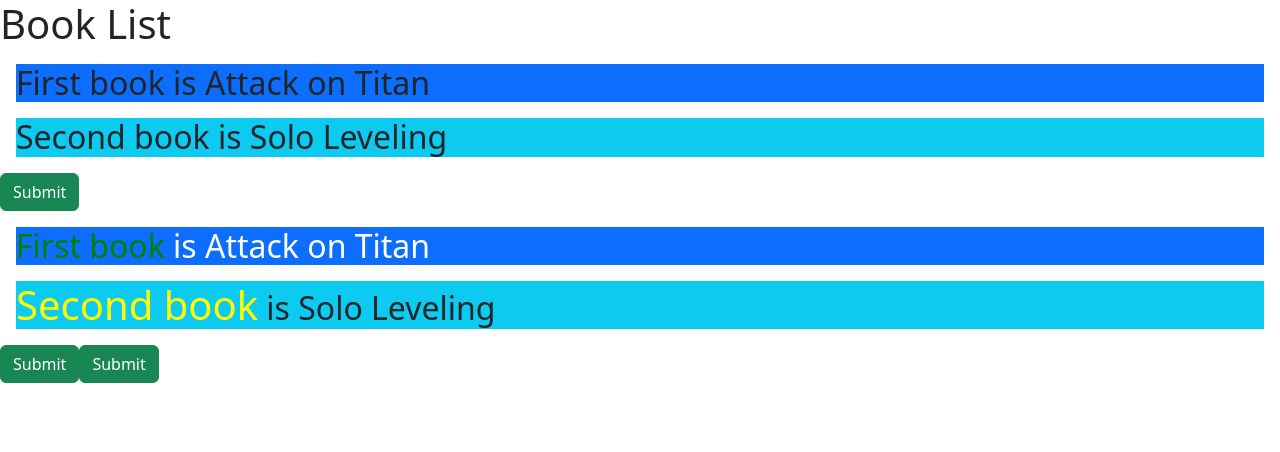
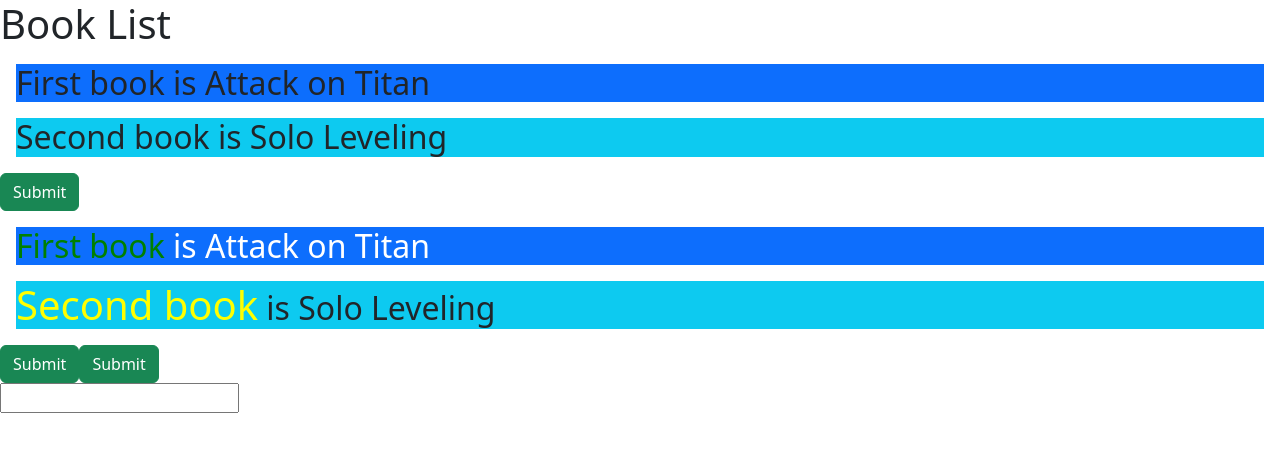
Before and after one commit to MohammedQasim-js/Angular-Data-Binding, an Angular app: page / in a window 1280 px wide. Shown: the top 452 px of the page. Built offline with nearby package versions, Linux system fonts and the light colour scheme.

Commit message:
Keyup Event

```diff
--- a/src/app/book.html
+++ b/src/app/book.html
@@ -40,3 +40,7 @@
   <Button name="first button" class="btn btn-success" (click)="onClick($event)">Submit</Button>
   <Button name="second button" class="btn btn-success" (click)="onClick($event)">Submit</Button>
 </div>
+
+<!-- KeyUp Event -->
+<!-- <input (keyup)="onKeyUp($event)" /> -->
+<input (keyup.enter)="onKeyUp($event)" />
--- a/src/app/book.ts
+++ b/src/app/book.ts
@@ -49,4 +49,13 @@
   onClickDiv() {
     console.log('Div was clicked!');
   }
+
+  // onKeyUp($event: any) {
+  //   if ($event.keyCode === 13) {
+  //     console.log('Pressed enter key!');
+  //   }
+  // }
+  onKeyUp($event: any) {
+    console.log($event.target.value);
+  }
 }
```
